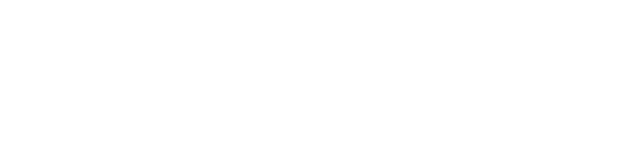
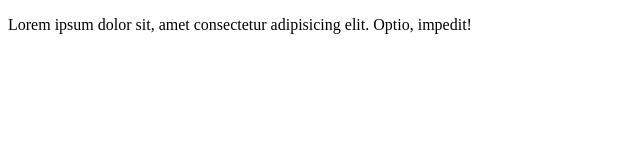
Before and after one commit to marianodegreef/test-repositorio, a plain HTML site: page index.html in a window 1280 px wide. Shown: the whole page, without its empty margins (0-640 px from the left). Drawn offline with Linux system fonts and the light colour scheme.

Commit message:
Agreado DIV contenedor

```diff
--- a/index.html
+++ b/index.html
@@ -8,5 +8,11 @@
 </head>
 <body>
 
+    <div class="container">
+        <div class="row">
+            <p>Lorem ipsum dolor sit, amet consectetur adipisicing elit. Optio, impedit!</p>
+        </div>
+    </div>
+
 </body>
 </html>
```
